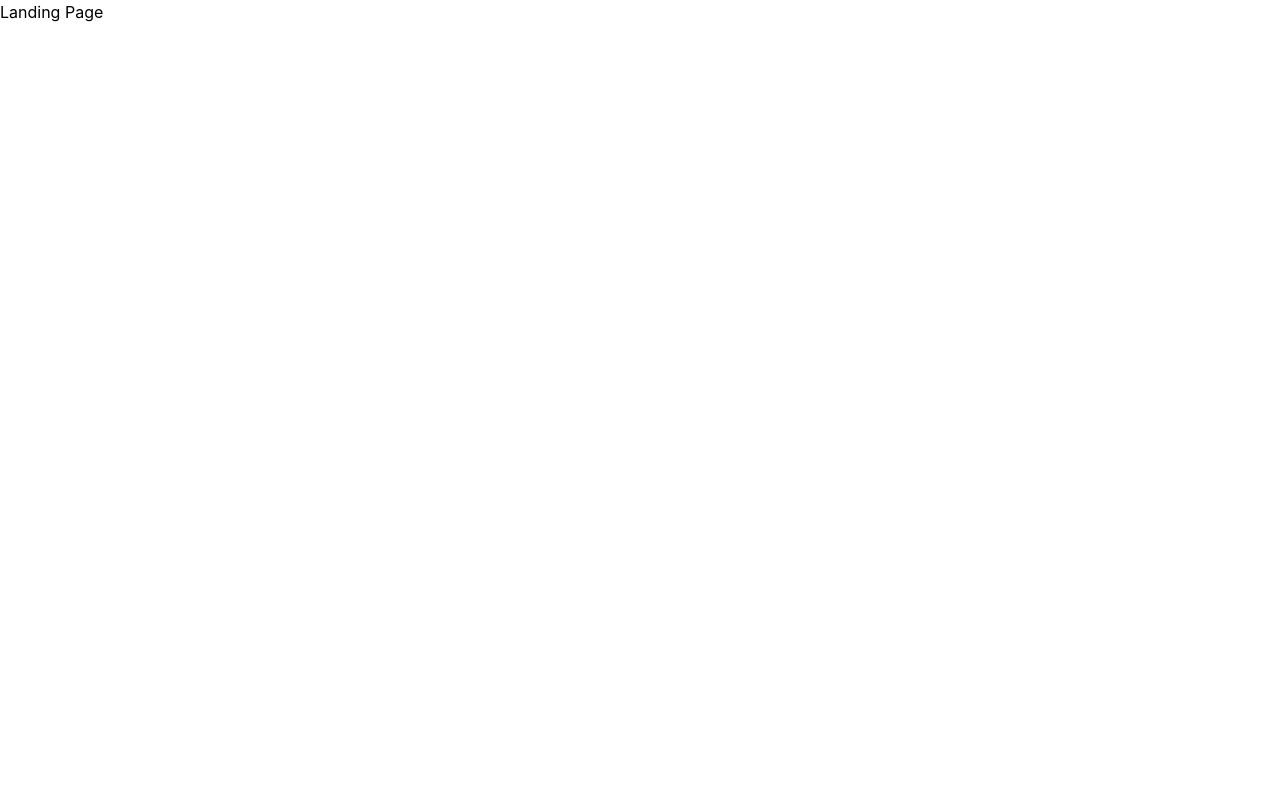
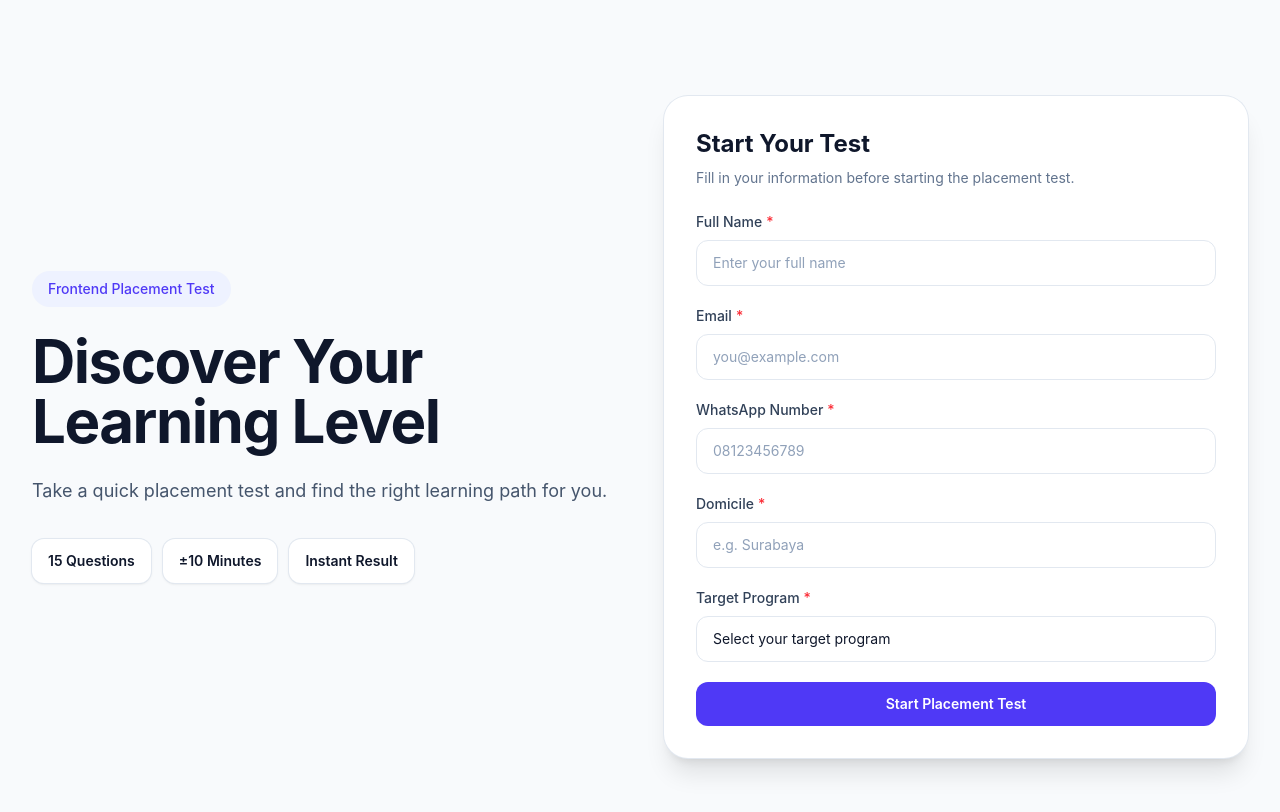
Before and after one commit to strvntrl/placement-test-engine, a React (Vite) app: page / in a window 1280 px wide. Shown: the top 812 px of the page. Built offline with nearby package versions, Linux system fonts and the light colour scheme.

Commit message:
update landing page

```diff
--- a/src/pages/LandingPage.jsx
+++ b/src/pages/LandingPage.jsx
@@ -1,8 +1,262 @@
+import { useState } from 'react'
+import { useNavigate } from 'react-router-dom'
+
+import Button from '../components/Button'
+import Input from '../components/Input'
+import Select from '../components/Select'
+
+import { saveUser } from '../utils/storage'
+
+const initialForm = {
+  name: '',
+  email: '',
+  whatsapp: '',
+  domicile: '',
+  targetProgram: '',
+}
+
+const programOptions = [
+  {
+    value: 'Frontend Development',
+    label: 'Frontend Development',
+  },
+  {
+    value: 'Full Stack Development',
+    label: 'Full Stack Development',
+  },
+  {
+    value: 'Web Development',
+    label: 'Web Development',
+  },
+  {
+    value: 'UI/UX Design',
+    label: 'UI/UX Design',
+  },
+]
+
 function LandingPage() {
+  const navigate = useNavigate()
+
+  const [form, setForm] = useState(initialForm)
+  const [errors, setErrors] = useState({})
+
+  const handleChange = (event) => {
+    const { name, value } = event.target
+
+    setForm((previous) => ({
+      ...previous,
+      [name]: value,
+    }))
+
+    setErrors((previous) => ({
+      ...previous,
+      [name]: '',
+    }))
+  }
+
+  const validateForm = () => {
+    const newErrors = {}
+
+    const trimmedName = form.name.trim()
+    const trimmedEmail = form.email.trim()
+    const trimmedWhatsApp = form.whatsapp.trim()
+    const trimmedDomicile = form.domicile.trim()
+
+    if (!trimmedName) {
+      newErrors.name = 'Full name is required.'
+    } else if (trimmedName.length < 3) {
+      newErrors.name = 'Full name must contain at least 3 characters.'
+    }
+
+    if (!trimmedEmail) {
+      newErrors.email = 'Email is required.'
+    } else if (
+      !/^[^\s@]+@[^\s@]+\.[^\s@]+$/.test(trimmedEmail)
+    ) {
+      newErrors.email = 'Please enter a valid email address.'
+    }
+
+    if (!trimmedWhatsApp) {
+      newErrors.whatsapp = 'WhatsApp number is required.'
+    } else if (!/^[0-9+\-\s()]+$/.test(trimmedWhatsApp)) {
+      newErrors.whatsapp =
+        'WhatsApp number can only contain valid phone characters.'
+    } else if (
+      trimmedWhatsApp.replace(/\D/g, '').length < 10
+    ) {
+      newErrors.whatsapp =
+        'WhatsApp number must contain at least 10 digits.'
+    }
+
+    if (!trimmedDomicile) {
+      newErrors.domicile = 'Domicile is required.'
+    }
+
+    if (!form.targetProgram) {
+      newErrors.targetProgram = 'Please select your target program.'
+    }
+
+    return newErrors
+  }
+
+  const normalizeWhatsApp = (value) => {
+    const digits = value.replace(/\D/g, '')
+
+    if (digits.startsWith('0')) {
+      return `62${digits.slice(1)}`
+    }
+
+    if (digits.startsWith('62')) {
+      return digits
+    }
+
+    return digits
+  }
+
+  const handleSubmit = (event) => {
+    event.preventDefault()
+
+    const validationErrors = validateForm()
+
+    if (Object.keys(validationErrors).length > 0) {
+      setErrors(validationErrors)
+      return
+    }
+
+    const user = {
+      name: form.name.trim(),
+      email: form.email.trim(),
+      whatsapp: normalizeWhatsApp(form.whatsapp),
+      domicile: form.domicile.trim(),
+      targetProgram: form.targetProgram,
+    }
+
+    saveUser(user)
+
+    navigate('/test')
+  }
+
   return (
-    <div>
-      <h1>Landing Page</h1>
-    </div>
+    <main className="min-h-screen bg-slate-50">
+      {/* Hero */}
+      <section className="mx-auto max-w-7xl px-6 py-16 lg:px-8 lg:py-24">
+        <div className="grid items-center gap-12 lg:grid-cols-2">
+          <div>
+            <div className="mb-6 inline-flex rounded-full bg-indigo-50 px-4 py-2 text-sm font-medium text-indigo-600">
+              Frontend Placement Test
+            </div>
+
+            <h1 className="max-w-xl text-4xl font-bold tracking-tight text-slate-900 sm:text-5xl lg:text-6xl">
+              Discover Your Learning Level
+            </h1>
+
+            <p className="mt-6 max-w-xl text-lg leading-8 text-slate-600">
+              Take a quick placement test and find the right
+              learning path for you.
+            </p>
+
+            <div className="mt-8 flex flex-wrap gap-3">
+              <div className="rounded-xl bg-white px-4 py-3 shadow-sm ring-1 ring-slate-200">
+                <p className="text-sm font-semibold text-slate-900">
+                  15 Questions
+                </p>
+              </div>
+
+              <div className="rounded-xl bg-white px-4 py-3 shadow-sm ring-1 ring-slate-200">
+                <p className="text-sm font-semibold text-slate-900">
+                  ±10 Minutes
+                </p>
+              </div>
+
+              <div className="rounded-xl bg-white px-4 py-3 shadow-sm ring-1 ring-slate-200">
+                <p className="text-sm font-semibold text-slate-900">
+                  Instant Result
+                </p>
+              </div>
+            </div>
+          </div>
+
+          {/* Registration Card */}
+          <div className="rounded-3xl bg-white p-6 shadow-xl ring-1 ring-slate-200 sm:p-8">
+            <div className="mb-6">
+              <h2 className="text-2xl font-bold text-slate-900">
+                Start Your Test
+              </h2>
+
+              <p className="mt-2 text-sm text-slate-500">
+                Fill in your information before starting the
+                placement test.
+              </p>
+            </div>
+
+            <form
+              onSubmit={handleSubmit}
+              className="space-y-5"
+              noValidate
+            >
+              <Input
+                label="Full Name"
+                name="name"
+                value={form.name}
+                onChange={handleChange}
+                placeholder="Enter your full name"
+                error={errors.name}
+                required
+              />
+
+              <Input
+                label="Email"
+                name="email"
+                type="email"
+                value={form.email}
+                onChange={handleChange}
+                placeholder="you@example.com"
+                error={errors.email}
+                required
+              />
+
+              <Input
+                label="WhatsApp Number"
+                name="whatsapp"
+                value={form.whatsapp}
+                onChange={handleChange}
+                placeholder="08123456789"
+                error={errors.whatsapp}
+                required
+              />
+
+              <Input
+                label="Domicile"
+                name="domicile"
+                value={form.domicile}
+                onChange={handleChange}
+                placeholder="e.g. Surabaya"
+                error={errors.domicile}
+                required
+              />
+
+              <Select
+                label="Target Program"
+                name="targetProgram"
+                value={form.targetProgram}
+                onChange={handleChange}
+                options={programOptions}
+                placeholder="Select your target program"
+                error={errors.targetProgram}
+                required
+              />
+
+              <Button
+                type="submit"
+                className="w-full"
+              >
+                Start Placement Test
+              </Button>
+            </form>
+          </div>
+        </div>
+      </section>
+    </main>
   )
 }
 
```
